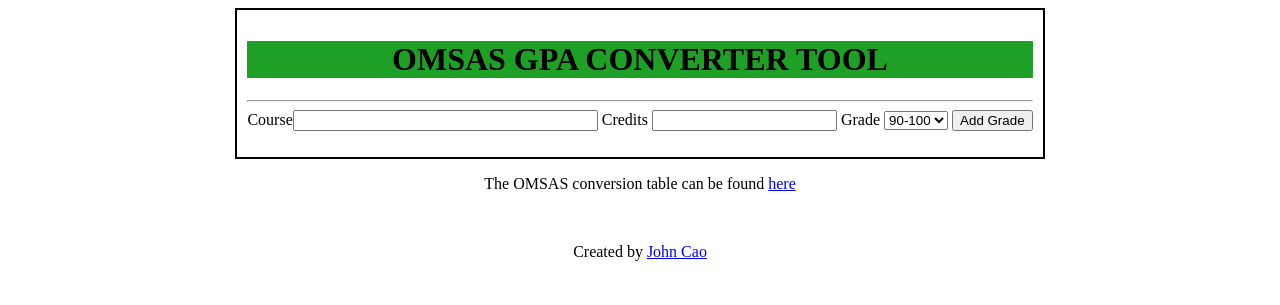
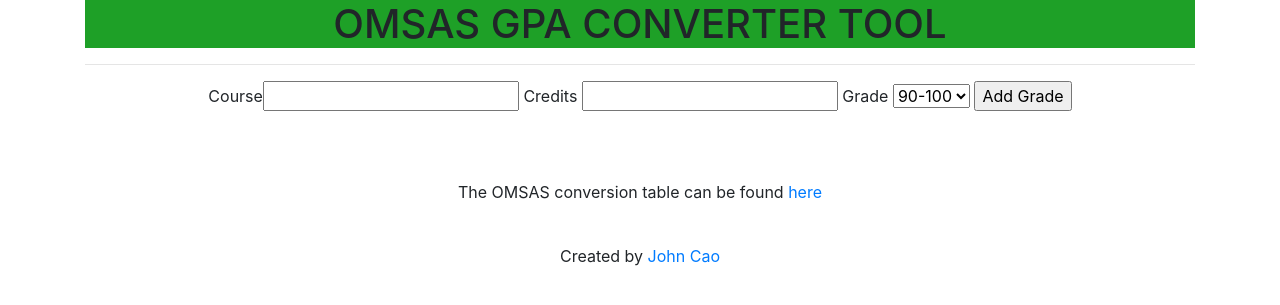
Before and after one commit to cyjcao/GPA-Converter, a Flask app: page /convert in a window 1280 px wide. Shown: the top 305 px of the page. Run offline with Flask 2, Linux system fonts and the light colour scheme; data that the repository does not hold is empty; some libraries are stand-ins or nearby versions.

Commit message:
added bootstrap and delete functionality

```diff
--- a/app/routes.py
+++ b/app/routes.py
@@ -72,6 +72,14 @@ def convert():
 	return render_template('convert.html', school=school_name, grade_form=grade_form, grades=grades, gpa=converted_gpa)
 
 
+@app.route('/deleteGrade/<course>', methods=['GET', 'POST'])
+def delete_grade(course):
+	grade = Grade.query.get(course)
+	db.session.delete(grade)
+	db.session.commit()
+	return redirect(url_for('convert'))
+
+
 def add_grade(grade_form):
 	course = grade_form.course_name.data
 	credits = grade_form.credits.data
--- a/app/static/main.css
+++ b/app/static/main.css
@@ -5,28 +5,3 @@ body {
 h1 {
 	background-color: #1ea027;
 }
-
-table, td {
-	border: 1px solid black;
-}
-
-th, td {
-	padding: 5px;
-}
-
-.btn_cell {
-	border: none;
-}
-
-table {
-	border-collapse: collapse;
-}
-
-
-.main {
-	border-style: solid;
-	border-width: 2px;
-	display: inline-block;
-	padding: 10px;
-	text-align: center;
-}
--- a/app/templates/base.html
+++ b/app/templates/base.html
@@ -2,16 +2,20 @@
 	<head>
 	<title>OMSAS GPA Converter Tool</title>
 	<link rel="stylesheet" href="{{ url_for('static', filename='main.css') }}"/>
+	<link rel="stylesheet" href="https://use.fontawesome.com/releases/v5.7.1/css/all.css" integrity="sha384fnmOCqbTlWIlj8LyTjo7mOUStjsKC4pOpQbqyi7RrhN7udi9RwhKkMHpvLbHG9Sr" crossorigin="anonymous">
+	<link rel="stylesheet" href="https://maxcdn.bootstrapcdn.com/bootstrap/4.2.1/css/bootstrap.min.css">
 	</head>
 	<body>
-		<div class="main">
-			<h1>OMSAS GPA CONVERTER TOOL</h1><hr/>
+		<div class="container">
+			<h1 style="text-align:center;">OMSAS GPA CONVERTER TOOL</h1><hr/>
 			{% block content %}{% endblock %}
 		</div>
 	</body>
 	<footer>
-		<p>The OMSAS conversion table can be found <a href="https://www.ouac.on.ca/guide/omsas-conversion-table/">here</a></p>
-		<br/>
-		<p>Created by <a href="https://www.github.com/cyjcao">John Cao</a></p>
+		<div class="container">
+			<p style="text-align: center;">The OMSAS conversion table can be found <a href="https://www.ouac.on.ca/guide/omsas-conversion-table/">here</a></p>
+			<br/>
+			<p style="text-align: center;">Created by <a href="https://www.github.com/cyjcao">John Cao</a></p>
+		</div>
 	</footer>
 </html>
--- a/app/templates/convert.html
+++ b/app/templates/convert.html
@@ -1,12 +1,13 @@
 {% extends 'base.html' %}
 
 {% block content %}
+<div class="container">
 	{% if school %}
-	<h2>{{ school }}</h2>
+		<h2 style="text-align:center;margin-bottom: 10px;">{{ school }}</h2>
 	{% endif %}
-<form action="" method="POST" novalidate>
+	<form style="text-align:center;" action="" method="POST" novalidate>
 		{{ grade_form.hidden_tag() }}
-	{{ grade_form.course_name.label }}{{ grade_form.course_name(size=35) }}
+		{{ grade_form.course_name.label }}{{ grade_form.course_name(size=20) }}
 		{% for error in grade_form.course_name.errors %}
 			<span style="color: red;">[{{ error }}]</span>
 		{% endfor %}
@@ -20,25 +21,31 @@
 		{% endfor %}
 		{{ grade_form.add }}
 	</form>
-<div>
+</div>
+<div class="container">
 	{% if grades|length > 0 %}
-	<table align="center">
+	<table class="table table-bordered">
+		<thead>
 			<tr>
 				<th>Course</th>
 				<th>Credits</th>
 				<th>Grade</th>
 				<th>Grade (4.0 Scale)</th>
 			</tr>
+		</thead>
+		<tbody
 		{% for grade in grades %}
 			<tr>
 				<td>{{ grade[0] }}</td>
 				<td>{{ grade[1] }}</td>
 				<td>{{ grade[2] }}</td>
 				<td>{{ grade[3] }}</td>
+				<td width="30px"><a href="{{ url_for('delete_grade', course=grade[0]) }}"><span style="font-size: 2em; color: black;"><i class="fas fa-trash"></i></span></a></td>
 			</tr>
 		{% endfor %}
+		</tbody>
 	</table>
-	<div>
+	<div class="container" style="text-align:center;">
 		{% if gpa %}
 			<p>Converted GPA: <b>{{ gpa|round(2, 'floor') }}</b></p>
 		{% else %}
@@ -47,4 +54,6 @@
 	</div>
 	{% endif %}
 </div>
+<br/>
+<br/>
 {% endblock %}
--- a/app/templates/index.html
+++ b/app/templates/index.html
@@ -1,11 +1,13 @@
 {% extends 'base.html' %}
 
 {% block content %}
+<div style="text-align:center;">
 	<h3> Select your school: </h3>
 	<form action="" method="POST" novalidate>
 		{{ form.hidden_tag() }}
 		{{ form.school }}
 		{{ form.convert }}
 	</form>
+</div>
 
 {% endblock %}
```
Lines whose indentation alone changed are shown as unchanged.
